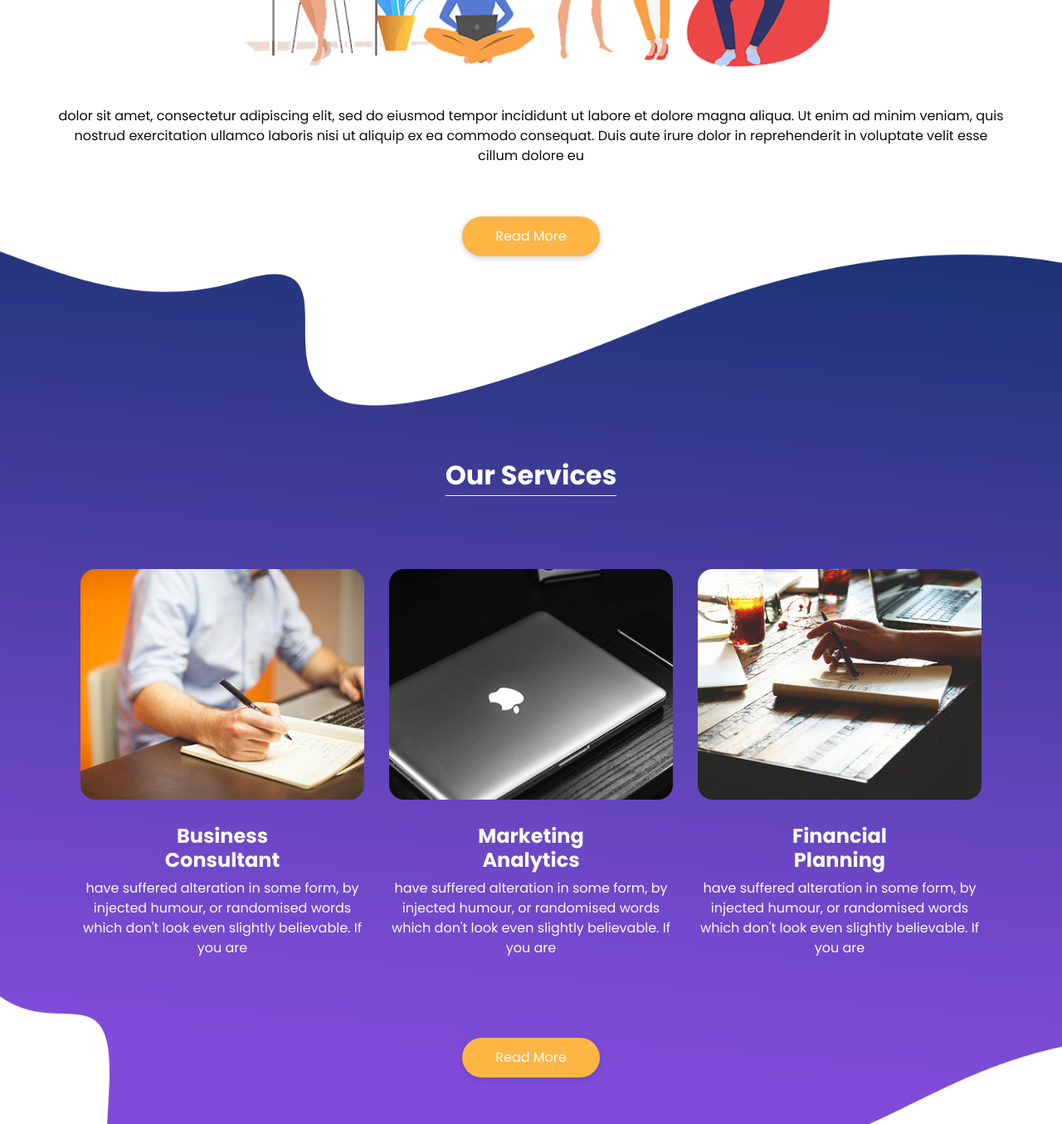
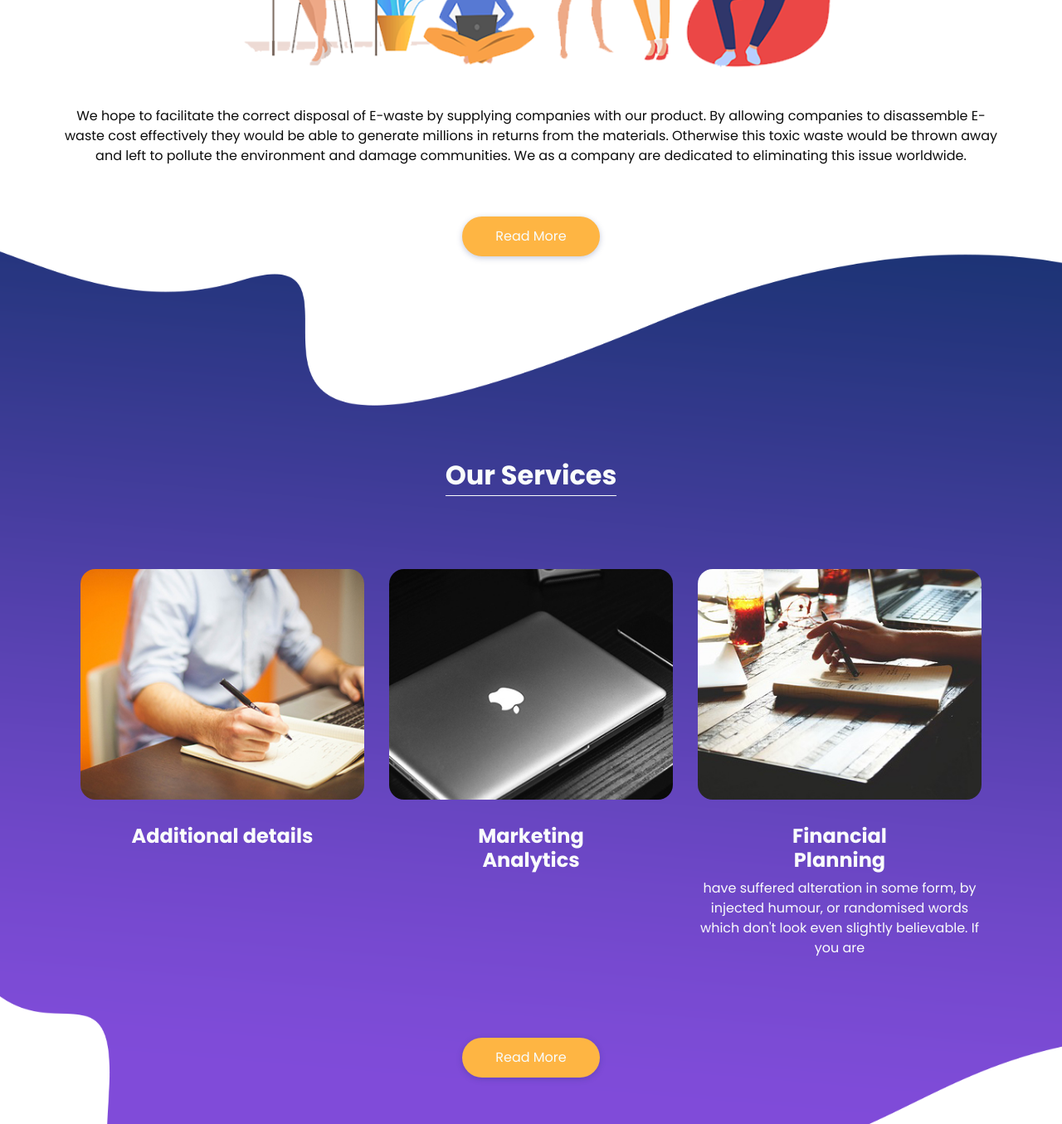
Before and after one commit to karolwjck/eVisium, a plain HTML site: page index.html in a window 1280 px wide. Shown: the part 1180-2535 px from the top of the page at 83% size. Drawn offline with nearby package versions, Linux system fonts and the light colour scheme.

Commit message:
additional text was added to our slides

```diff
--- a/index.html
+++ b/index.html
@@ -192,11 +192,11 @@
         </div>
         <div class="detail-box">
           <p>
-            dolor sit amet, consectetur adipiscing elit, sed do eiusmod tempor incididunt ut labore et dolore magna
-            aliqua.
-            Ut enim ad minim veniam, quis nostrud exercitation ullamco laboris nisi ut aliquip ex ea commodo consequat.
-            Duis
-            aute irure dolor in reprehenderit in voluptate velit esse cillum dolore eu
+            We hope to facilitate the correct disposal of E-waste by supplying companies with our product.
+            By allowing companies to disassemble E-waste cost effectively they would be able to generate millions in returns from the materials.
+            Otherwise this toxic waste would be thrown away and left to pollute the environment and damage communities.
+            We as a company are dedicated to eliminating this issue worldwide.
+
           </p>
           <div>
             <a href="">
@@ -226,12 +226,9 @@
           </div>
           <div class="detail-box">
             <h4>
-              Business <br/>
-              Consultant
+              Additional details<br/>
             </h4>
             <p>
-              have suffered alteration in some form, by injected humour, or randomised words which don&#39;t look even
-              slightly believable. If you are
             </p>
           </div>
         </div>
@@ -245,8 +242,7 @@
               Analytics
             </h4>
             <p>
-              have suffered alteration in some form, by injected humour, or randomised words which don&#39;t look even
-              slightly believable. If you are
+
             </p>
           </div>
         </div>
```
